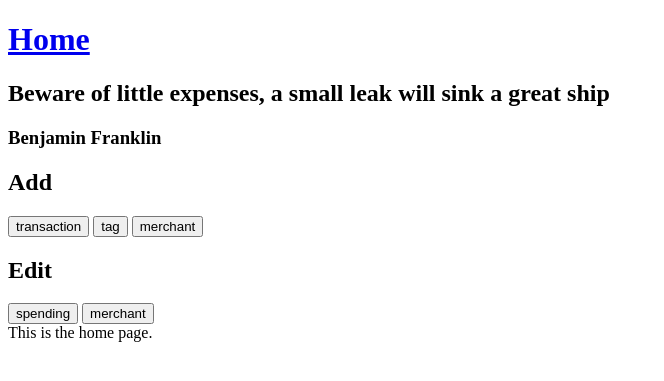
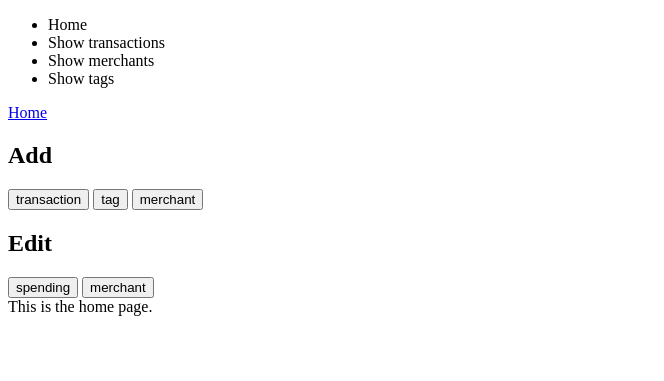
Before and after one commit to lesmodrzejewski/Spending-Tracker, a Flask app: page / in a window 1280 px wide. Shown: the top 381 px of the page, without its empty margins (0-664 px from the left). Run offline with Flask 2, Linux system fonts and the light colour scheme.

Commit message:
navbar changed and index.html file navbar changed

```diff
--- a/console.py
+++ b/console.py
@@ -3,9 +3,14 @@ from models.merchant import Merchant
 from models.tag import Tag
 from models.transaction import Transaction
 
+import repositories.merchant_repository as merchant_repository
+import repositories.tag_repository as tag_repository
+import repositories.transaction_repository as transaction_repository
 
 merchant_1 = Merchant("Asda")
+merchant_repository.save(merchant_1)
 merchant_2 = Merchant("Screwfix")
+merchant_repository.save(merchant_2)
 
 tag_1 = Tag("grocery")
 tag_2 = Tag("tool")
--- a/db/run_sql.py
+++ b/db/run_sql.py
@@ -1,4 +1,3 @@
-from termios import N_PPP
 import psycopg2
 import psycopg2.extras as ext
 
--- a/templates/base.html
+++ b/templates/base.html
@@ -8,13 +8,18 @@
 </head>
 <body>
     <head>
-        <h1><a href="/transaction">Home</a></h1>
-        <h2>Beware of little expenses, a small leak will sink a great ship</h2>
-        <h3>Benjamin Franklin</h3>
+        <ul>
+            <li><a href="/"></a>Home</li>
+            <li><a href="/transactions"></a>Show transactions</li>
+            <li><a href="/merchants"></a>Show merchants</li>
+            <li><a href="/tags"></a>Show tags</li>
+        </ul>
+        <a href="/transaction">Home</a>
+        <!-- <h2>Beware of little expenses, a small leak will sink a great ship</h2> -->
+        <!-- <h3>Benjamin Franklin</h3> -->
     </head>
     <main>
         <aside>
-            <nav>
             <h2>Add</h2>
             <button>transaction</button>
             <button>tag</button>
@@ -22,12 +27,11 @@
             <h2>Edit</h2>
             <button>spending</button>
             <button>merchant</button>
-            </nav>
+        </aside>
         <section>
             {% block content %}
             {% endblock %}
         </section>
-        </aside>
     </main>
 </body>
 </html>
```
Also changed, not shown: repositories/merchant_repository.py (+17 -0 lines), templates/transactions/index.htm (+11 -0 lines). Lines whose indentation alone changed are shown as unchanged.
